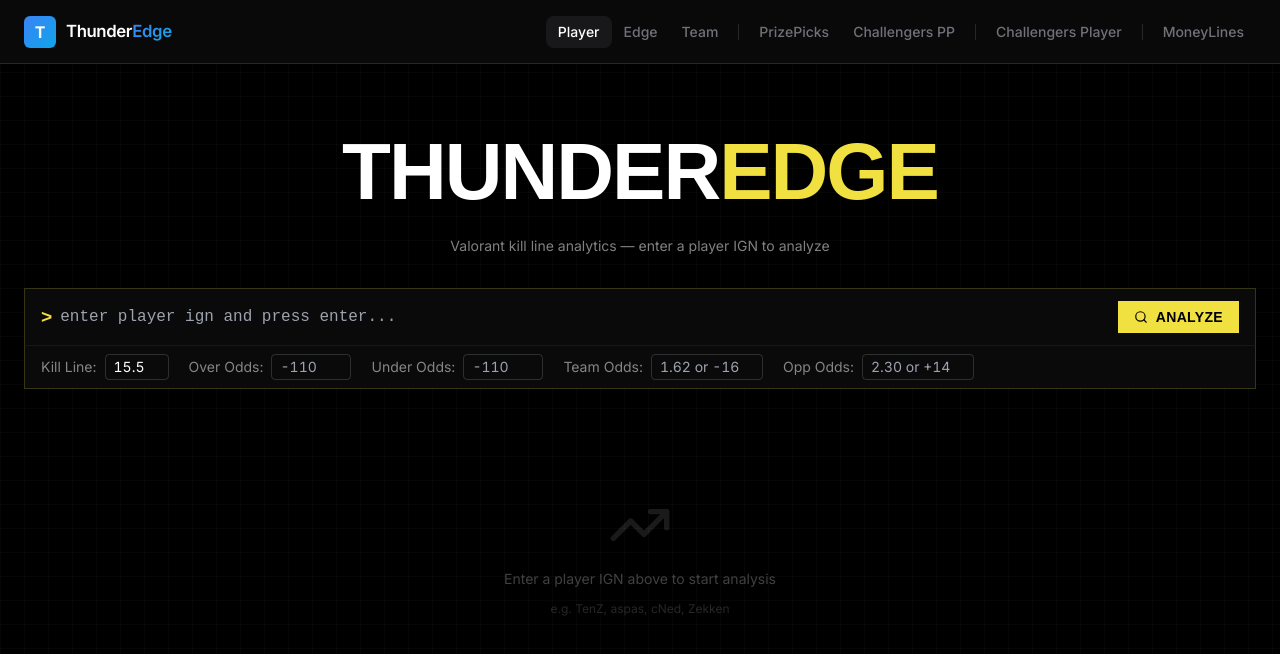
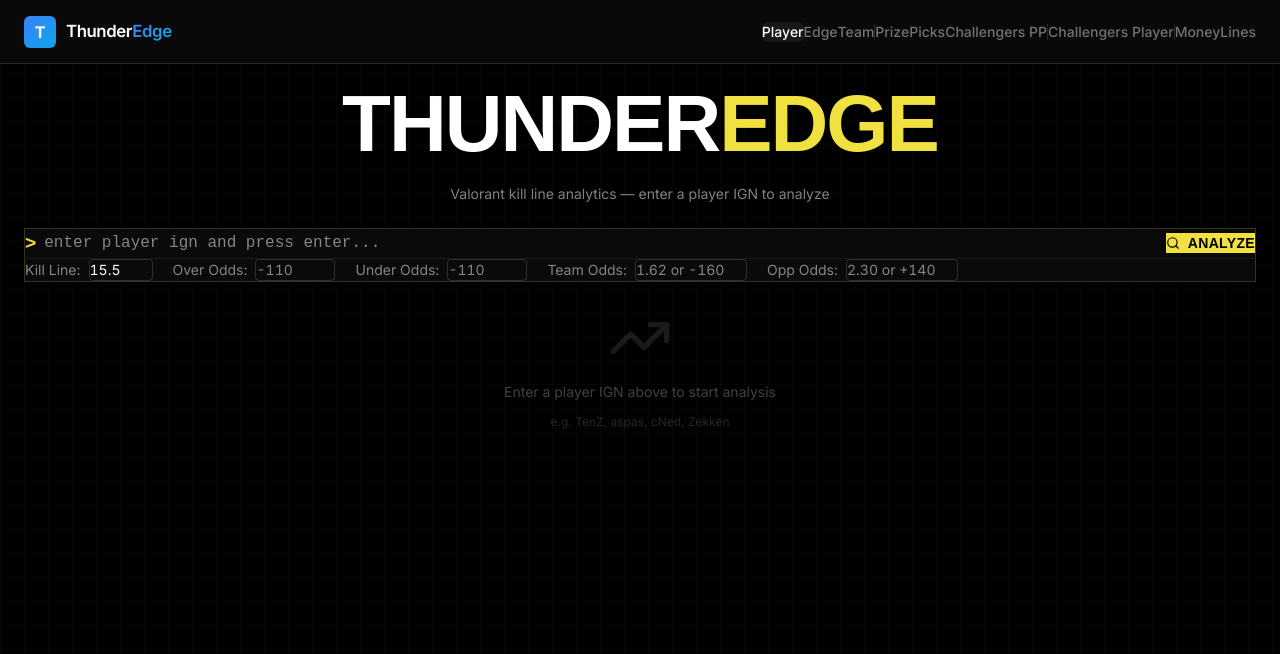
Before and after one commit to jxc2008/thunderedge, a Next.js app: page / in a window 1280 px wide. Shown: the top 654 px of the page. Built offline with nearby package versions, Linux system fonts and the light colour scheme.

Commit message:
fix: revert PostCSS and Tailwind to v4
Restore v4 PostCSS adapter, globals.css, and package.json entries; delete v3 config.

Co-authored-by: Joseph Cheng <183328615+jxc2008@users.noreply.github.com>

```diff
--- a/app/globals.css
+++ b/app/globals.css
@@ -1,10 +1,6 @@
-@tailwind base;
-@tailwind components;
-@tailwind utilities;
+@import 'tailwindcss';
 
-@layer base {
-  :root {
-  /* ThunderEdge design tokens */
+@theme {
   --font-sans: 'Inter', system-ui, sans-serif;
   --font-mono: 'JetBrains Mono', 'Courier New', monospace;
 
@@ -12,31 +8,19 @@
   --color-surface: #0a0a0a;
   --color-surface-raised: #18181b;
   --color-border: #27272a;
-  --color-border-subtle: rgba(255, 255, 255, 0.06);
   --color-border-muted: #3f3f46;
 
   --color-text-primary: #ffffff;
   --color-text-secondary: #a1a1aa;
   --color-text-muted: #71717a;
-  --color-text-placeholder: #52525b;
-
-  --color-primary: #3b82f6;
-  --color-primary-dim: rgba(59, 130, 246, 0.15);
-  --color-accent: #0ea5e9;
 
   --color-success: #22c55e;
-  --color-success-dim: rgba(34, 197, 94, 0.1);
-  --color-success-border: rgba(34, 197, 94, 0.3);
+  --color-danger: #ef4444;
+  --color-warning: #f59e0b;
+  --color-accent: #f0e040;
+}
 
-  --color-danger: #ef4444;
-  --color-danger-dim: rgba(239, 68, 68, 0.1);
-  --color-danger-border: rgba(239, 68, 68, 0.3);
-
-  --color-warning: #f59e0b;
-  --color-warning-dim: rgba(245, 158, 11, 0.1);
-  --color-warning-border: rgba(245, 158, 11, 0.3);
-
-  /* shadcn/ui compatibility */
+:root {
   --background: 0 0% 0%;
   --foreground: 0 0% 100%;
   --card: 0 0% 4%;
@@ -57,7 +41,6 @@
   --input: 240 4% 16%;
   --ring: 217 91% 60%;
   --radius: 0.625rem;
-  }
 }
 
 * {
--- a/package.json
+++ b/package.json
@@ -60,12 +60,12 @@
     "zod": "3.25.76"
   },
   "devDependencies": {
+    "@tailwindcss/postcss": "^4.0.0",
     "@types/node": "^22",
     "@types/react": "^19",
     "@types/react-dom": "^19",
-    "autoprefixer": "^10.4.20",
     "postcss": "^8.5.3",
-    "tailwindcss": "3.4.17",
+    "tailwindcss": "^4.0.0",
     "typescript": "^5"
   }
 }
--- a/postcss.config.js
+++ b/postcss.config.js
@@ -1,6 +1,5 @@
 module.exports = {
   plugins: {
-    tailwindcss: {},
-    autoprefixer: {},
+    '@tailwindcss/postcss': {},
   },
 }
--- a/tailwind.config.js
+++ /dev/null
@@ -1,59 +0,0 @@
-/** @type {import('tailwindcss').Config} */
-module.exports = {
-  darkMode: ['class'],
-  content: [
-    './app/**/*.{ts,tsx,js,jsx,mdx}',
-    './components/**/*.{ts,tsx,js,jsx}',
-    './lib/**/*.{ts,tsx,js,jsx}',
-    './pages/**/*.{ts,tsx,js,jsx}',
-  ],
-  theme: {
-    extend: {
-      fontFamily: {
-        sans: ['var(--font-sans)', 'Inter', 'system-ui', 'sans-serif'],
-        mono: ['JetBrains Mono', 'Courier New', 'monospace'],
-      },
-      colors: {
-        background: 'hsl(var(--background))',
-        foreground: 'hsl(var(--foreground))',
-        card: {
-          DEFAULT: 'hsl(var(--card))',
-          foreground: 'hsl(var(--card-foreground))',
-        },
-        popover: {
-          DEFAULT: 'hsl(var(--popover))',
-          foreground: 'hsl(var(--popover-foreground))',
-        },
-        primary: {
-          DEFAULT: 'hsl(var(--primary))',
-          foreground: 'hsl(var(--primary-foreground))',
-        },
-        secondary: {
-          DEFAULT: 'hsl(var(--secondary))',
-          foreground: 'hsl(var(--secondary-foreground))',
-        },
-        muted: {
-          DEFAULT: 'hsl(var(--muted))',
-          foreground: 'hsl(var(--muted-foreground))',
-        },
-        accent: {
-          DEFAULT: 'hsl(var(--accent))',
-          foreground: 'hsl(var(--accent-foreground))',
-        },
-        destructive: {
-          DEFAULT: 'hsl(var(--destructive))',
-          foreground: 'hsl(var(--destructive-foreground))',
-        },
-        border: 'hsl(var(--border))',
-        input: 'hsl(var(--input))',
-        ring: 'hsl(var(--ring))',
-      },
-      borderRadius: {
-        lg: 'var(--radius)',
-        md: 'calc(var(--radius) - 2px)',
-        sm: 'calc(var(--radius) - 4px)',
-      },
-    },
-  },
-  plugins: [require('tailwindcss-animate')],
-}
```
Also changed, not shown: 1 other file (tests, documents, lock files or other folders).
